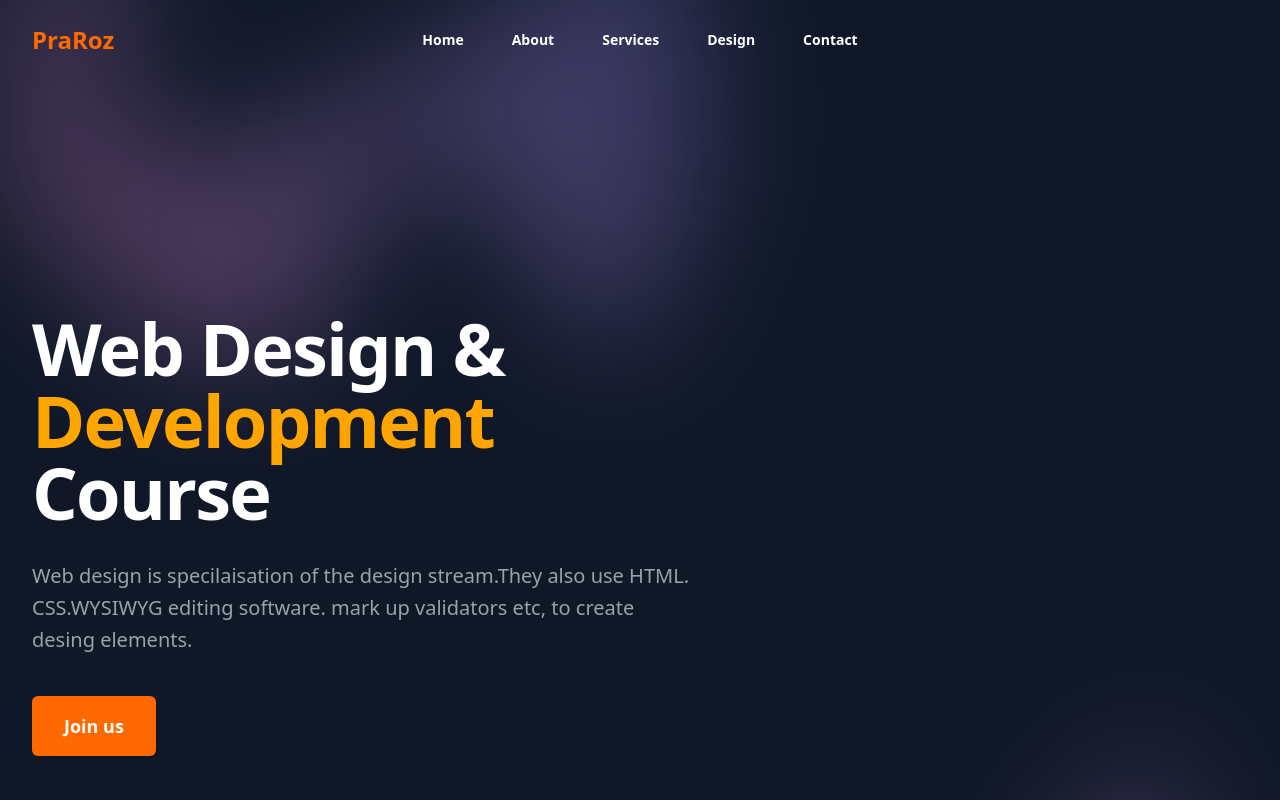
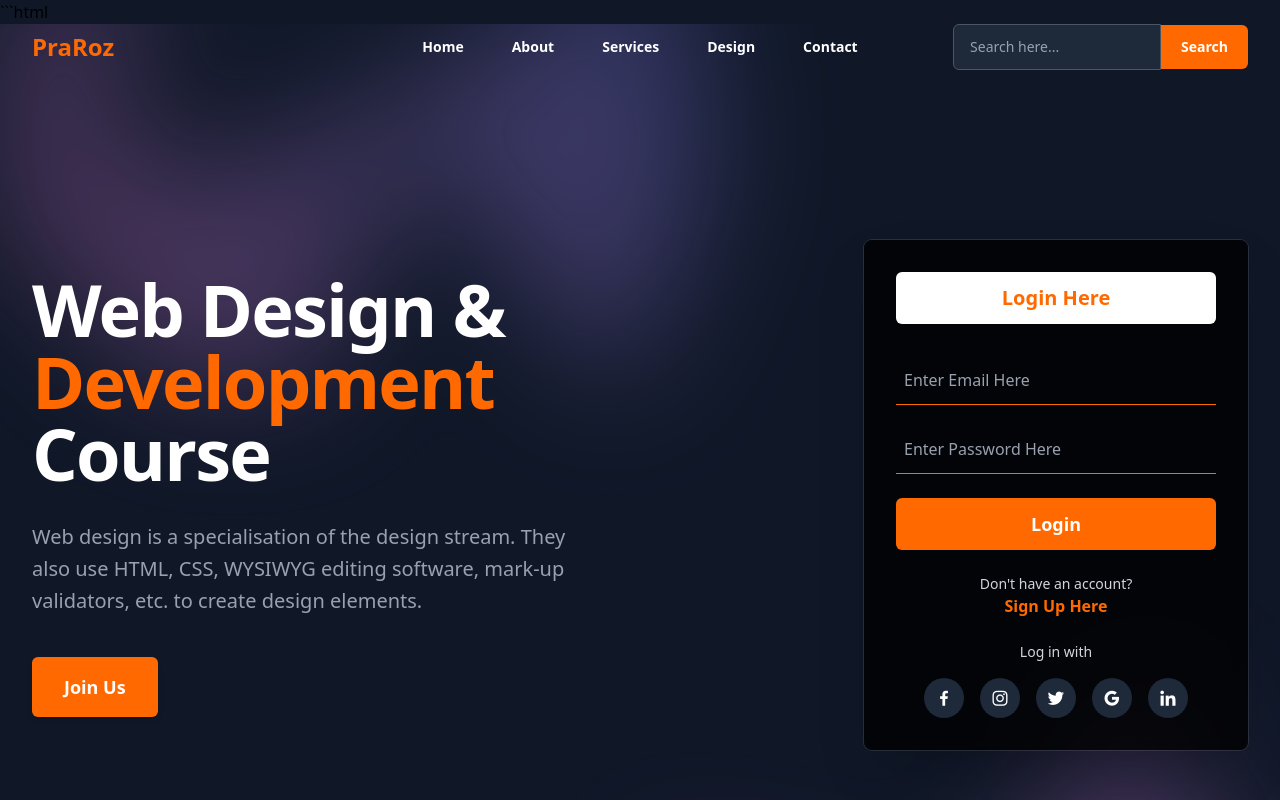
Before and after one commit to Kawsikan11/styled-landing-page-using-Tailwind-CSS, a plain HTML site: page index.html in a window 1280 px wide. Shown: the top 800 px of the page. Drawn offline with nearby package versions, Linux system fonts and the light colour scheme.

Commit message:
Update adding search bar and login form index.html

````diff
--- a/index.html
+++ b/index.html
@@ -1,133 +1,285 @@
+```html
 <!doctype html>
 <html>
   <head>
     <meta charset="UTF-8" />
     <meta name="viewport" content="width=device-width, initial-scale=1.0" />
+
+    <!-- Tailwind CSS -->
     <script src="https://cdn.jsdelivr.net/npm/@tailwindcss/browser@4"></script>
+
+    <!-- Boxicons -->
+    <link
+      href="https://unpkg.com/boxicons@2.1.4/css/boxicons.min.css"
+      rel="stylesheet"
+    />
   </head>
-  <body>
-    <!-- Include this script tag or install `@tailwindplus/elements` via npm: -->
-<!-- <script src="https://cdn.jsdelivr.net/npm/@tailwindplus/elements@1" type="module"></script> -->
-<div class="bg-gray-900">
+
+  <body class="bg-gray-900">
+
+
     <header class="absolute inset-x-0 top-0 z-50">
-    <nav aria-label="Global" class="flex items-center justify-between p-6 lg:px-8">
+
+      <nav class="flex items-center justify-between p-6 lg:px-8">
+
+        <!-- Logo -->
         <div class="flex lg:flex-1">
-  <a href="#" class="-m-1.5 p-1.5 text-orange-500 font-bold text-2xl">
-    <div>PraRoz</div>
+          <a
+            href="#"
+            class="-m-1.5 p-1.5 text-2xl font-bold text-orange-500"
+          >
+            PraRoz
           </a>
         </div>
-  <div class="flex lg:hidden">
-    <button type="button" command="show-modal" commandfor="mobile-menu" class="-m-2.5 inline-flex items-center justify-center rounded-md p-2.5 text-gray-200">
-        <span class="sr-only">Open main menu</span>
-        <svg viewBox="0 0 24 24" fill="none" stroke="currentColor" stroke-width="1.5" data-slot="icon" aria-hidden="true" class="size-6">
-            <path d="M3.75 6.75h16.5M3.75 12h16.5m-16.5 5.25h16.5" stroke-linecap="round" stroke-linejoin="round" />
-        </svg>
-    </button>
+
+
+
+        <div
+          class="hidden lg:flex lg:absolute lg:left-1/2 lg:-translate-x-1/2 lg:gap-x-12"
+        >
+          <a href="#" class="text-sm font-semibold text-white hover:text-orange-500">
+            Home
+          </a>
+
+          <a href="#" class="text-sm font-semibold text-white hover:text-orange-500">
+            About
+          </a>
+
+          <a href="#" class="text-sm font-semibold text-white hover:text-orange-500">
+            Services
+          </a>
+
+          <a href="#" class="text-sm font-semibold text-white hover:text-orange-500">
+            Design
+          </a>
+
+          <a href="#" class="text-sm font-semibold text-white hover:text-orange-500">
+            Contact
+          </a>
         </div>
 
-<div class="hidden lg:flex lg:gap-x-12 lg:absolute lg:left-1/2 lg:-translate-x-1/2">
-    <a href="#" class="text-sm/6 font-semibold text-white">Home</a>
-    <a href="#" class="text-sm/6 font-semibold text-white">About</a>
-    <a href="#" class="text-sm/6 font-semibold text-white">Services</a>
-    <a href="#" class="text-sm/6 font-semibold text-white">Design</a>
-    <a href="#" class="text-sm/6 font-semibold text-white">Contact</a>
+
+
+        <div class="hidden lg:flex items-center gap-0">
+
+          <input
+            type="text"
+            placeholder="Search here..."
+            class="w-52 rounded-l-md border border-gray-600 bg-gray-800 px-4 py-3 text-sm text-white placeholder-gray-400 outline-none focus:border-orange-500"
+          />
+
+          <button
+            type="button"
+            class="rounded-r-md bg-orange-500 px-5 py-3 text-sm font-bold text-white transition hover:bg-orange-600"
+          >
+            Search
+          </button>
+
+        </div>
+
+
+        <div class="flex lg:hidden">
+
+          <button
+            type="button"
+            command="show-modal"
+            commandfor="mobile-menu"
+            class="-m-2.5 inline-flex items-center justify-center rounded-md p-2.5 text-gray-200"
+          >
+            <span class="sr-only">Open main menu</span>
+
+            <svg
+              viewBox="0 0 24 24"
+              fill="none"
+              stroke="currentColor"
+              stroke-width="1.5"
+              class="size-6"
+            >
+              <path
+                d="M3.75 6.75h16.5M3.75 12h16.5m-16.5 5.25h16.5"
+                stroke-linecap="round"
+                stroke-linejoin="round"
+              />
+            </svg>
+
+          </button>
+
         </div>
 
       </nav>
+
+
+
       <el-dialog>
+
         <dialog id="mobile-menu" class="backdrop:bg-transparent lg:hidden">
+
           <div tabindex="0" class="fixed inset-0 focus:outline-none">
-          <el-dialog-panel class="fixed inset-y-0 right-0 z-50 w-full overflow-y-auto bg-gray-900 p-6 sm:max-w-sm sm:ring-1 sm:ring-gray-100/10">
+
+            <el-dialog-panel
+              class="fixed inset-y-0 right-0 z-50 w-full overflow-y-auto bg-gray-900 p-6 sm:max-w-sm sm:ring-1 sm:ring-gray-100/10"
+            >
+
               <div class="flex items-center justify-between">
-              <a href="#" class="-m-1.5 p-1.5">
-       <div class="flex lg:flex-1">
-  <a href="#" class="-m-1.5 p-1.5 text-orange-500 font-bold text-2xl">
-    <div>PraRoz</div>
+
+                <a
+                  href="#"
+                  class="text-2xl font-bold text-orange-500"
+                >
+                  PraRoz
                 </a>
-</div>
-              </a>
-              <button type="button" command="close" commandfor="mobile-menu" class="-m-2.5 rounded-md p-2.5 text-gray-200">
+
+                <button
+                  type="button"
+                  command="close"
+                  commandfor="mobile-menu"
+                  class="-m-2.5 rounded-md p-2.5 text-gray-200"
+                >
                   <span class="sr-only">Close menu</span>
-                <svg viewBox="0 0 24 24" fill="none" stroke="currentColor" stroke-width="1.5" data-slot="icon" aria-hidden="true" class="size-6">
-                  <path d="M6 18 18 6M6 6l12 12" stroke-linecap="round" stroke-linejoin="round" />
+
+                  <svg
+                    viewBox="0 0 24 24"
+                    fill="none"
+                    stroke="currentColor"
+                    stroke-width="1.5"
+                    class="size-6"
+                  >
+                    <path
+                      d="M6 18 18 6M6 6l12 12"
+                      stroke-linecap="round"
+                      stroke-linejoin="round"
+                    />
                   </svg>
+
                 </button>
-            </div>
-            <div class="mt-6 flow-root">
-              <div class="-my-6 divide-y divide-white/10">
-                <div class="space-y-2 py-6">
-                  <a href="#" class="-mx-3 block rounded-lg px-3 py-2 text-base/7 font-semibold text-white hover:bg-white/5">Home</a>
-                  <a href="#" class="-mx-3 block rounded-lg px-3 py-2 text-base/7 font-semibold text-white hover:bg-white/5">About</a>
-                  <a href="#" class="-mx-3 block rounded-lg px-3 py-2 text-base/7 font-semibold text-white hover:bg-white/5">Services</a>
-                  <a href="#" class="-mx-3 block rounded-lg px-3 py-2 text-base/7 font-semibold text-white hover:bg-white/5">Design</a>
-                  <a href="#" class="-mx-3 block rounded-lg px-3 py-2 text-base/7 font-semibold text-white hover:bg-white/5">Contact</a>
+
               </div>
 
-              </div>
-            </div>
-          </el-dialog-panel>
-        </div>
-      </dialog>
-    </el-dialog>
-  </header>
 
-<div class="relative isolate px-6 pt-14 lg:px-8">
+              <div class="mt-6 flow-root">
 
-  <!-- Top background gradient -->
-  <div aria-hidden="true"
-    class="absolute inset-x-0 -top-40 -z-10 transform-gpu overflow-hidden blur-3xl sm:-top-80">
+                <div class="-my-6 divide-y divide-white/10">
 
-    <div
-      style="clip-path: polygon(74.1% 44.1%, 100% 61.6%, 97.5% 26.9%, 85.5% 0.1%, 80.7% 2%, 72.5% 32.5%, 60.2% 62.4%, 52.4% 68.1%, 47.5% 58.3%, 45.2% 34.5%, 27.5% 76.7%, 0.1% 64.9%, 17.9% 100%, 27.6% 76.8%, 76.1% 97.7%, 74.1% 44.1%)"
-      class="relative left-[calc(50%-11rem)] aspect-1155/678 w-144.5 -translate-x-1/2 rotate-30 bg-linear-to-tr from-[#ff80b5] to-[#9089fc] opacity-30 sm:left-[calc(50%-30rem)] sm:w-288.75">
+                  <div class="space-y-2 py-6">
+
+                    <a
+                      href="#"
+                      class="block rounded-lg px-3 py-2 text-base font-semibold text-white hover:bg-white/5"
+                    >
+                      Home
+                    </a>
+
+                    <a
+                      href="#"
+                      class="block rounded-lg px-3 py-2 text-base font-semibold text-white hover:bg-white/5"
+                    >
+                      About
+                    </a>
+
+                    <a
+                      href="#"
+                      class="block rounded-lg px-3 py-2 text-base font-semibold text-white hover:bg-white/5"
+                    >
+                      Services
+                    </a>
+
+                    <a
+                      href="#"
+                      class="block rounded-lg px-3 py-2 text-base font-semibold text-white hover:bg-white/5"
+                    >
+                      Design
+                    </a>
+
+                    <a
+                      href="#"
+                      class="block rounded-lg px-3 py-2 text-base font-semibold text-white hover:bg-white/5"
+                    >
+                      Contact
+                    </a>
+
                   </div>
 
                 </div>
 
+              </div>
 
-  <!-- Main Hero Content -->
-  <div class="max-w-2xl py-32 sm:py-48 lg:py-56">
+            </el-dialog-panel>
 
-    <!-- Announcement -->
-    <div class="hidden sm:mb-8 sm:flex sm:justify-start">
+          </div>
+
+        </dialog>
+
+      </el-dialog>
+
+    </header>
 
 
+
+
+    <div class="relative isolate min-h-screen overflow-hidden px-6 pt-14 lg:px-8">
+
+
+      <!-- Top background gradient -->
+
+      <div
+        aria-hidden="true"
+        class="absolute inset-x-0 -top-40 -z-10 transform-gpu overflow-hidden blur-3xl sm:-top-80"
+      >
+
+        <div
+          style="clip-path: polygon(74.1% 44.1%, 100% 61.6%, 97.5% 26.9%, 85.5% 0.1%, 80.7% 2%, 72.5% 32.5%, 60.2% 62.4%, 52.4% 68.1%, 47.5% 58.3%, 45.2% 34.5%, 27.5% 76.7%, 0.1% 64.9%, 17.9% 100%, 27.6% 76.8%, 76.1% 97.7%, 74.1% 44.1%)"
+          class="relative left-[calc(50%-11rem)] aspect-[1155/678] w-[36rem] -translate-x-1/2 rotate-30 bg-gradient-to-tr from-pink-400 to-indigo-400 opacity-30 sm:left-[calc(50%-30rem)] sm:w-[72rem]"
+        ></div>
 
       </div>
 
 
-    <!-- Hero Text -->
+
+
+      <div
+        class="mx-auto flex min-h-screen max-w-7xl items-center justify-between gap-12 py-32 sm:py-48 lg:py-40"
+      >
+
+
+
+        <div class="max-w-2xl">
+
           <div class="text-left">
 
             <h1
-        class="text-5xl font-semibold tracking-tight text-balance text-white sm:text-7xl">
+              class="text-5xl font-semibold tracking-tight text-white sm:text-7xl"
+            >
+              Web Design &
 
-        Web Design &
-        <div style="color: orange;">Development</div>
-        <div>Course</div>
+              <span class="block text-orange-500">
+                Development
+              </span>
+
+              <span class="block">
+                Course
+              </span>
 
             </h1>
 
 
             <p
-        class="mt-8 text-lg font-medium text-pretty text-gray-400 sm:text-xl/8">
-
-       Web design is specilaisation of the design stream.They also use HTML.
-       CSS.WYSIWYG editing software. mark up validators etc,
-       to create desing elements.
-
+              class="mt-8 max-w-xl text-lg font-medium leading-8 text-gray-400 sm:text-xl"
+            >
+              Web design is a specialisation of the design stream.
+              They also use HTML, CSS, WYSIWYG editing software,
+              mark-up validators, etc. to create design elements.
             </p>
 
 
-      <!-- Buttons -->
-   <div class="mt-10 flex items-center justify-start gap-x-6">
+            <!-- Join Button -->
+
+            <div class="mt-10">
 
               <a
                 href="#"
-    class="rounded-md bg-orange-500 px-8 py-4 text-lg font-bold text-white shadow-md hover:bg-orange-600 focus-visible:outline-2 focus-visible:outline-offset-2 focus-visible:outline-orange-500">
-
-    Join us
-
+                class="inline-block rounded-md bg-orange-500 px-8 py-4 text-lg font-bold text-white shadow-md transition hover:bg-orange-600"
+              >
+                Join Us
               </a>
 
             </div>
@@ -137,18 +289,173 @@
         </div>
 
 
-  <!-- Bottom background gradient -->
-  <div
-    aria-hidden="true"
-    class="absolute inset-x-0 top-[calc(100%-13rem)] -z-10 transform-gpu overflow-hidden blur-3xl sm:top-[calc(100%-30rem)]">
+
 
         <div
-      style="clip-path: polygon(74.1% 44.1%, 100% 61.6%, 97.5% 26.9%, 85.5% 0.1%, 80.7% 2%, 72.5% 32.5%, 60.2% 62.4%, 52.4% 68.1%, 47.5% 58.3%, 45.2% 34.5%, 27.5% 76.7%, 0.1% 64.9%, 17.9% 100%, 27.6% 76.8%, 76.1% 97.7%, 74.1% 44.1%)"
-      class="relative left-[calc(50%+3rem)] aspect-1155/678 w-144.5 -translate-x-1/2 bg-linear-to-tr from-[#ff80b5] to-[#9089fc] opacity-30 sm:left-[calc(50%+36rem)] sm:w-288.75">
+          class="hidden w-full max-w-sm lg:block"
+        >
+
+          <div
+            class="rounded-lg bg-black/80 p-8 shadow-2xl ring-1 ring-white/10 backdrop-blur-sm"
+          >
+
+
+
+
+            <div
+              class="mb-8 rounded-md bg-white px-4 py-3 text-center"
+            >
+
+              <h2
+                class="text-xl font-bold text-orange-500"
+              >
+                Login Here
+              </h2>
+
+            </div>
+
+
+
+
+
+            <div class="mb-5">
+
+              <input
+                type="text"
+                placeholder="Enter Email Here"
+                class="w-full border-b border-orange-500 bg-transparent px-2 py-3 text-white placeholder-gray-400 outline-none focus:border-white"
+              />
+
+            </div>
+
+
+
+
+            <div class="mb-6">
+
+              <input
+                type="password"
+                placeholder="Enter Password Here"
+                class="w-full border-b border-orange-500 bg-transparent px-2 py-3 text-white placeholder-gray-400 outline-none focus:border-white"
+              />
+
+            </div>
+
+
+
+
+            <button
+              type="button"
+              class="w-full rounded-md bg-orange-500 py-3 text-lg font-bold text-white transition hover:bg-orange-600"
+            >
+              Login
+            </button>
+
+
+
+
+
+            <div class="mt-6 text-center">
+
+              <p class="text-sm text-gray-300">
+                Don't have an account?
+              </p>
+
+              <a
+                href="#"
+                class="font-semibold text-orange-500 hover:text-orange-400"
+              >
+                Sign Up Here
+              </a>
+
+            </div>
+
+
+
+
+            <div class="mt-6 text-center">
+
+              <p class="mb-4 text-sm text-gray-300">
+                Log in with
+              </p>
+
+
+              <div class="flex justify-center gap-4">
+
+
+                <a
+                  href="#"
+                  class="flex h-10 w-10 items-center justify-center rounded-full bg-gray-800 text-xl text-white transition hover:bg-orange-500"
+                >
+                  <i class="bx bxl-facebook"></i>
+                </a>
+
+
+
+                <a
+                  href="#"
+                  class="flex h-10 w-10 items-center justify-center rounded-full bg-gray-800 text-xl text-white transition hover:bg-orange-500"
+                >
+                  <i class="bx bxl-instagram"></i>
+                </a>
+
+
+
+
+                <a
+                  href="#"
+                  class="flex h-10 w-10 items-center justify-center rounded-full bg-gray-800 text-xl text-white transition hover:bg-orange-500"
+                >
+                  <i class="bx bxl-twitter"></i>
+                </a>
+
+
+
+                <a
+                  href="#"
+                  class="flex h-10 w-10 items-center justify-center rounded-full bg-gray-800 text-xl text-white transition hover:bg-orange-500"
+                >
+                  <i class="bx bxl-google"></i>
+                </a>
+
+
+
+
+                <a
+                  href="#"
+                  class="flex h-10 w-10 items-center justify-center rounded-full bg-gray-800 text-xl text-white transition hover:bg-orange-500"
+                >
+                  <i class="bx bxl-linkedin"></i>
+                </a>
+
               </div>
 
             </div>
 
           </div>
+
+        </div>
+
+      </div>
+
+
+
+
+
+      <div
+        aria-hidden="true"
+        class="absolute inset-x-0 top-[calc(100%-13rem)] -z-10 transform-gpu overflow-hidden blur-3xl sm:top-[calc(100%-30rem)]"
+      >
+
+        <div
+          style="clip-path: polygon(74.1% 44.1%, 100% 61.6%, 97.5% 26.9%, 85.5% 0.1%, 80.7% 2%, 72.5% 32.5%, 60.2% 62.4%, 52.4% 68.1%, 47.5% 58.3%, 45.2% 34.5%, 27.5% 76.7%, 0.1% 64.9%, 17.9% 100%, 27.6% 76.8%, 76.1% 97.7%, 74.1% 44.1%)"
+          class="relative left-[calc(50%+3rem)] aspect-[1155/678] w-[36rem] -translate-x-1/2 bg-gradient-to-tr from-pink-400 to-indigo-400 opacity-30 sm:left-[calc(50%+36rem)] sm:w-[72rem]"
+        ></div>
+
+      </div>
+
+    </div>
+
   </body>
 </html>
+```
````
Lines whose indentation alone changed are shown as unchanged.
